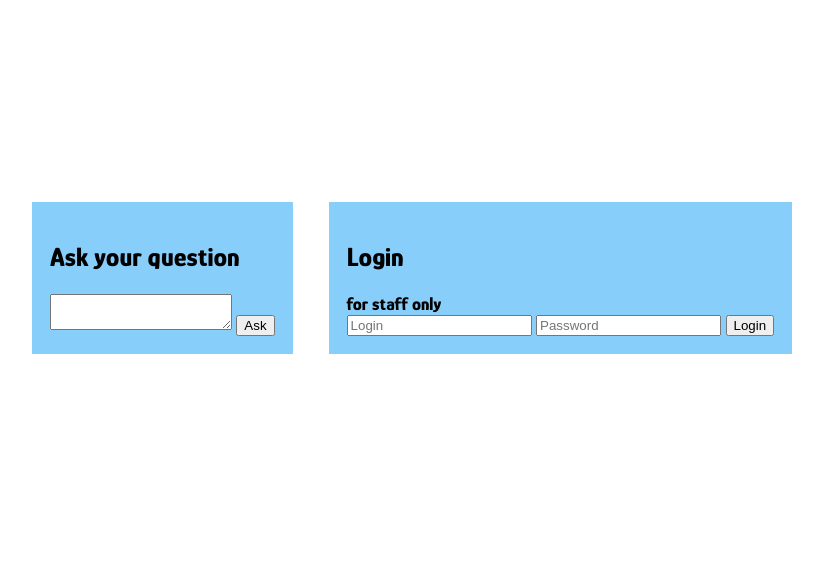
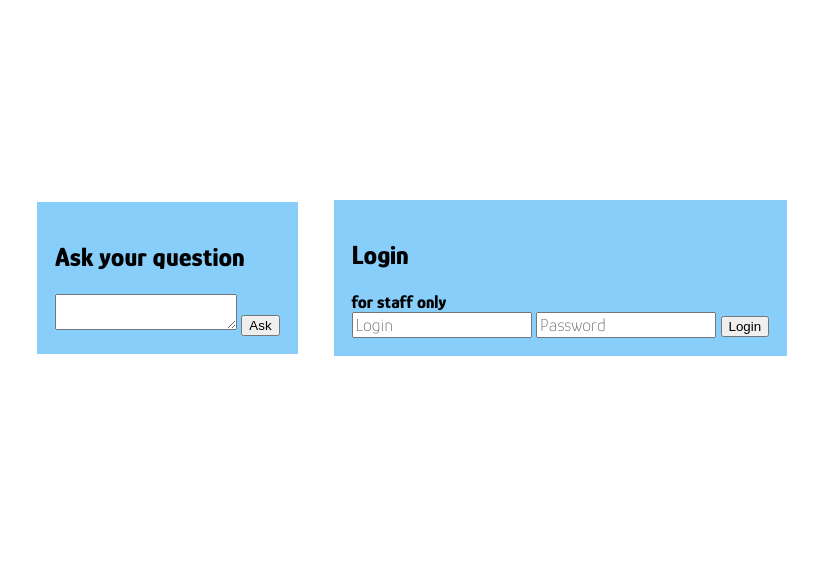
Before and after one commit to new-brand-clinic-technologies/my-helpdesk, a Python web app: template helpd/templates/index.html in a window 1280 px wide. Shown: the part 149-727 px from the top of the page, without its empty margins (228-1051 px from the left). Run offline with Jinja, Linux system fonts and the light colour scheme; the template is opened without the code that fills it, so the values that code supplies are empty.

Commit message:
inherit fields

```diff
--- a/helpd/static/style.css
+++ b/helpd/static/style.css
@@ -51,3 +51,7 @@ h2 {
     font-size: inherit;
     margin: 0;
 }
+
+input {
+    font: inherit;
+}
```
